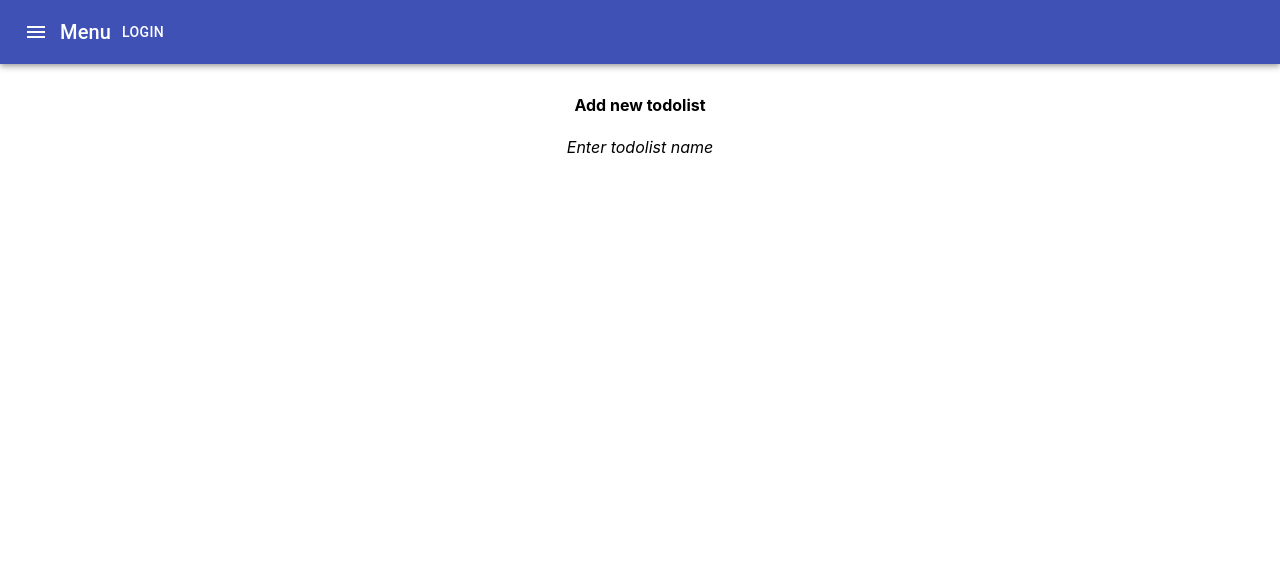
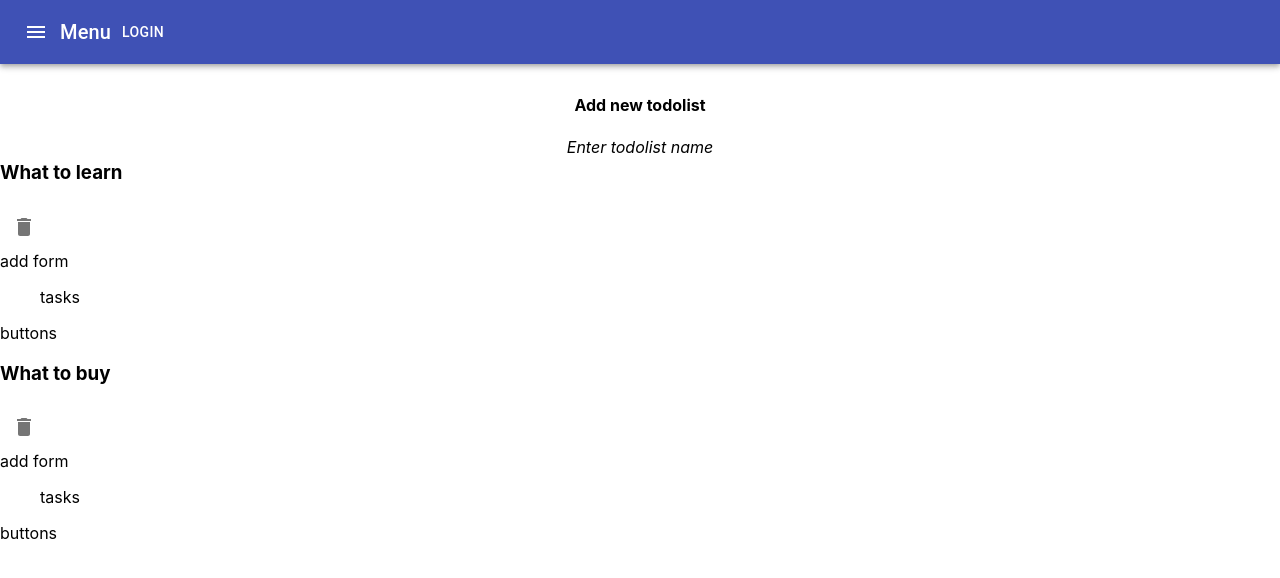
Before and after one commit to iForced/todoList, a React (Create React App) app: page / in a window 1280 px wide. Shown: the top 578 px of the page. Built offline with nearby package versions, Linux system fonts and the light colour scheme.

Commit message:
add todolist component with editable title field

```diff
--- a/src/App.tsx
+++ b/src/App.tsx
@@ -1,6 +1,7 @@
 import React from "react";
 import {AppBar, Button, Container, Grid, IconButton, Paper, Toolbar, Typography} from "@material-ui/core";
 import {Menu} from "@material-ui/icons";
+import {TodoListContainer} from "./TodoListWithRedux/components/TodoList/TodoListContainer";
 
 export const App = () => {
     return (
@@ -26,6 +27,7 @@ export const App = () => {
 
                 </Grid>
             </Container>
+            <TodoListContainer />
         </>
     )
 }
--- /dev/null
+++ b/src/TodoListWithRedux/components/EditableTextField/EditableTextField.tsx
@@ -0,0 +1,31 @@
+import React from 'react';
+import {TextField} from "@material-ui/core";
+
+type PropsType = {
+    editMode: boolean
+    spanValue: string
+    onValueChange: (e: React.ChangeEvent<HTMLInputElement>) => void
+    onEditBlur: () => void
+    onEditMode: () => void
+    onEnterPress: (e: React.KeyboardEvent<HTMLInputElement>) => void
+}
+
+export const EditableTextField: React.FC<PropsType> = (props) => {
+
+    const {editMode, spanValue, onValueChange, onEditBlur, onEditMode, onEnterPress} = props
+
+    return (
+        <div>
+            {editMode
+                ? <TextField
+                    autoFocus
+                    value={spanValue}
+                    onChange={onValueChange}
+                    onBlur={onEditBlur}
+                    onKeyPress={onEnterPress}
+                />
+                : <span onDoubleClick={onEditMode}>{spanValue}</span>
+            }
+        </div>
+    )
+}
--- /dev/null
+++ b/src/TodoListWithRedux/components/EditableTextField/EditableTextFieldContainer.tsx
@@ -0,0 +1,43 @@
+import {EditableTextField} from "./EditableTextField";
+import React, {useState} from "react";
+import {useDispatch, useSelector} from "react-redux";
+import {Dispatch} from "redux";
+import {selectTodolistsState} from "../../store/selectors";
+import {changeTodoListTitle} from "../../store/todoListReducer";
+
+type PropsType = {
+    id: string
+}
+
+export const EditableTextFieldContainer: React.FC<PropsType> = (props) => {
+
+    const dispatch = useDispatch<Dispatch>()
+    const {todoLists} = useSelector(selectTodolistsState)
+
+    const [editMode, setEditMode] = useState<boolean>(false)
+    const spanValue = todoLists.filter(tl => tl.id === props.id)[0].title
+
+    const onValueChange = (e: React.ChangeEvent<HTMLInputElement>) => {
+        dispatch(changeTodoListTitle(props.id, e.currentTarget.value))
+    }
+    const onEditBlur = () => {
+        setEditMode(false)
+    }
+    const onEditMode = () => {
+        setEditMode(true)
+    }
+    const onEnterPress = (e: React.KeyboardEvent<HTMLInputElement>) => {
+        if (e.key === 'Enter') setEditMode(false)
+    }
+
+    return (
+        <EditableTextField
+            editMode={editMode}
+            spanValue={spanValue}
+            onValueChange={onValueChange}
+            onEditBlur={onEditBlur}
+            onEditMode={onEditMode}
+            onEnterPress={onEnterPress}
+        />
+    )
+}
--- /dev/null
+++ b/src/TodoListWithRedux/components/TodoList/TodoList.tsx
@@ -0,0 +1,40 @@
+import React from "react";
+import {FilterType} from "../../store/todoListReducer";
+import s from './TodoList.module.css';
+import {IconButton} from "@material-ui/core";
+import {Delete} from "@material-ui/icons";
+import {EditableTextFieldContainer} from "../EditableTextField/EditableTextFieldContainer";
+
+type PropsType = {
+    id: string
+    title: string
+    filter: FilterType
+    onAddList: (todoListTitle: string) => void
+    onRemoveList: (todoListID: string) => void
+    onChangeTodoListFilter: (todoListID: string, newFilter: FilterType) => void
+}
+
+export const TodoList: React.FC<PropsType> = (props) => {
+
+    const {id, title, filter, onAddList, onRemoveList, onChangeTodoListFilter} = props
+
+    return (
+        <div className={s.todo}>
+            <div className={s.list_header}>
+                <h3 className={s.list_header_title}>
+                    <EditableTextFieldContainer id={id} />
+                </h3>
+                <IconButton onClick={() => onRemoveList(id)}>
+                    <Delete/>
+                </IconButton>
+            </div>
+            add form
+            <ul className={s.list}>
+                tasks
+            </ul>
+            <div className={s.filter_buttons}>
+                buttons
+            </div>
+        </div>
+    )
+}
--- /dev/null
+++ b/src/TodoListWithRedux/components/TodoList/TodoListContainer.tsx
@@ -0,0 +1,41 @@
+import React from "react";
+import {Dispatch} from "redux";
+import {useDispatch, useSelector} from 'react-redux'
+import {TodoList} from "./TodoList";
+import {selectTodolistsState} from "../../store/selectors";
+import {addTodoList, changeTodoListFilter, FilterType, removeTodoList} from "../../store/todoListReducer";
+
+export const TodoListContainer = () => {
+
+    const dispatch = useDispatch<Dispatch>()
+    const {todoLists} = useSelector(selectTodolistsState)
+
+    const onAddList = (todoListTitle: string) => {
+        dispatch(addTodoList(todoListTitle))
+    }
+    const onRemoveList = (todoListID: string) => {
+        dispatch(removeTodoList(todoListID))
+    }
+    const onChangeTodoListFilter = (todoListID: string, newFilter: FilterType) => {
+        dispatch(changeTodoListFilter(todoListID, newFilter))
+    }
+
+    const todoListElements = todoLists.map(tl =>
+        <TodoList
+            key={tl.id}
+            id={tl.id}
+            title={tl.title}
+            filter={tl.filter}
+            onAddList={onAddList}
+            onRemoveList={onRemoveList}
+            onChangeTodoListFilter={onChangeTodoListFilter}
+        />)
+
+    return (
+
+        <>
+            {todoListElements}
+        </>
+
+    )
+}
--- /dev/null
+++ b/src/TodoListWithRedux/store/selectors.ts
@@ -0,0 +1,3 @@
+import {AppStateType} from "./store";
+
+export const selectTodolistsState = (state: AppStateType) => state.todolists
--- a/src/TodoListWithRedux/store/store.ts
+++ b/src/TodoListWithRedux/store/store.ts
@@ -1,10 +1,12 @@
 import {todoListReducer} from "./todoListReducer";
 import {combineReducers, createStore} from 'redux'
+import {tasksReducer} from "./tasksReducer";
 
-export type AppStatetype = typeof rootReducer
+export type AppStateType = ReturnType<typeof rootReducer>
 
 const rootReducer = combineReducers({
-    todolist: todoListReducer,
+    todolists: todoListReducer,
+    // tasks: tasksReducer,
 })
 
 export const store = createStore(rootReducer)
--- a/src/TodoListWithRedux/store/todoListReducer.ts
+++ b/src/TodoListWithRedux/store/todoListReducer.ts
@@ -1,8 +1,10 @@
 import {v1} from "uuid";
 
 export type FilterType = 'all' | 'active' | 'completed'
-type InitialStateType = typeof initialState
-type TodolistsType = {id: string, title: string, filter: FilterType}
+type InitialStateType = {
+    todoLists: Array<TodoListType>
+}
+type TodoListType = {id: string, title: string, filter: FilterType}
 
 type AddTodoListActionType = ReturnType<typeof addTodoList>
 type RemoveTodoListActionType = ReturnType<typeof removeTodoList>
@@ -19,8 +21,8 @@ export enum TodoListsActions {
 
 const initialState = {
     todoLists: [
-        {id: v1(), title: 'What to learn', filter: 'all'},
-        {id: v1(), title: 'What to buy', filter: 'all'},
+        {id: v1(), title: 'What to learn', filter: 'all' as const},
+        {id: v1(), title: 'What to buy', filter: 'all' as const},
     ]
 }
 
@@ -28,7 +30,7 @@ export const todoListReducer = (state: InitialStateType = initialState, action:
     switch (action.type) {
 
         case TodoListsActions.ADD_TODOLIST:
-            const newTodoList: TodolistsType = {id: v1(), title: action.todoListTitle, filter: 'all'}
+            const newTodoList: TodoListType = {id: v1(), title: action.todoListTitle, filter: 'all'}
             return {...state, todoLists: [...state.todoLists, newTodoList]}
 
         case TodoListsActions.REMOVE_TODOLIST:
```
Also changed, not shown: src/TodoListWithRedux/components/TodoList/TodoList.module.css (added).
